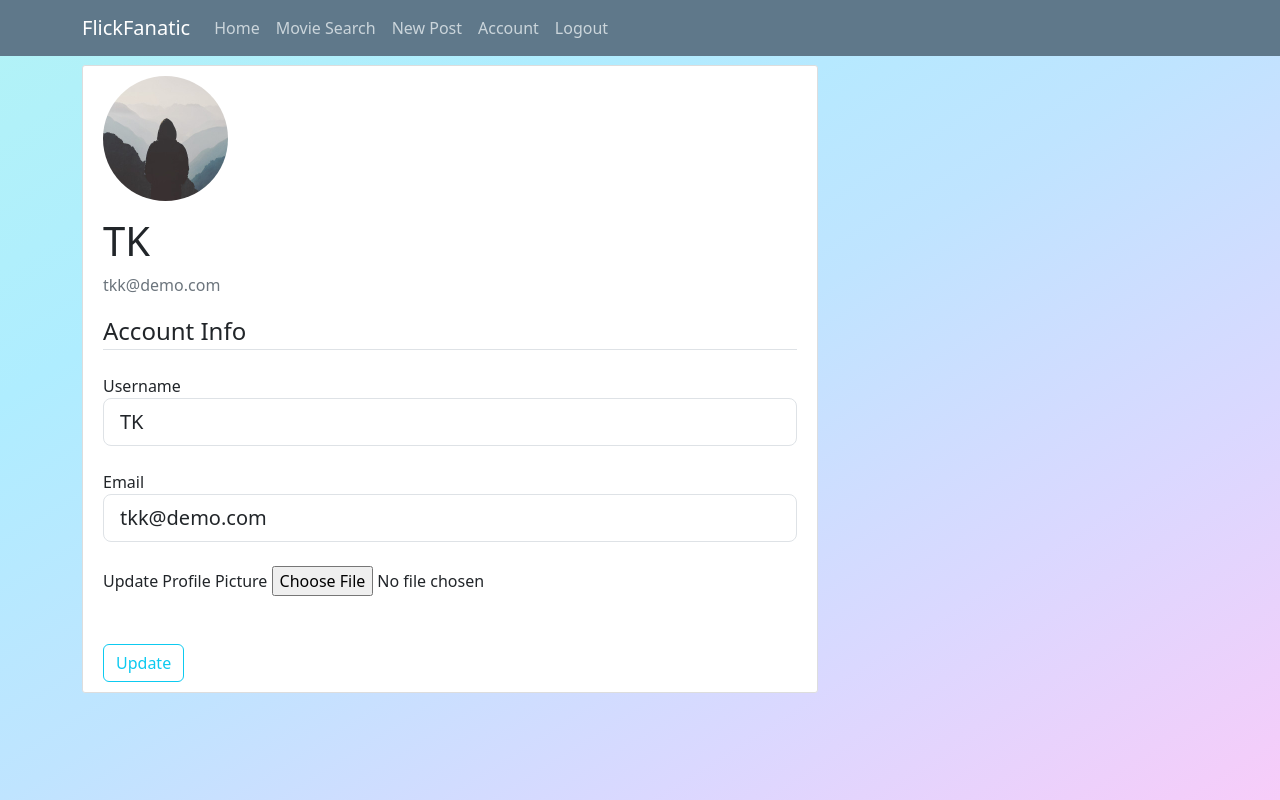
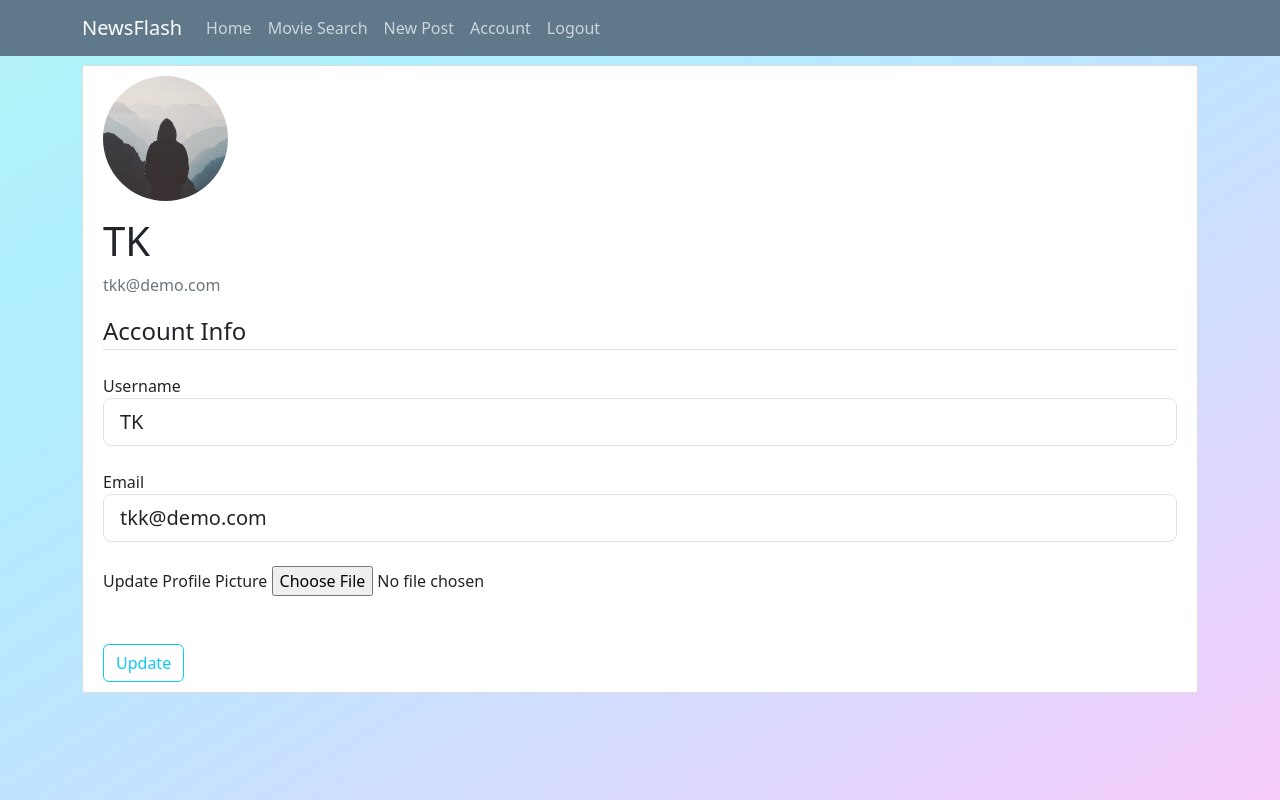
Before and after one commit to T-KibCode/MilestoneProject-3, a Flask app: page /account in a window 1280 px wide. Run offline with Flask 3, Linux system fonts and the light colour scheme; a user stored in the database is signed in; some libraries are stand-ins or nearby versions.

Commit message:
<fix> created requirements.txt
Signed-off-by: T-KibCode <tkibirige94@gmail.com>

```diff
--- a/flickfanatic/templates/base.html
+++ b/flickfanatic/templates/base.html
@@ -16,14 +16,14 @@
     <header class="site-header">
       <nav class="navbar navbar-expand-md navbar-dark bg-steel fixed-top">
         <div class="container">
-          <a class="navbar-brand mr-4" href="/">FlickFanatic</a>
+          <a class="navbar-brand mr-4" href="/">NewsFlash</a>
           <button class="navbar-toggler" type="button" data-bs-toggle="collapse" data-bs-target="#navbarSupportedContent" aria-controls="navbarSupportedContent" aria-expanded="false" aria-label="Toggle navigation">
             <span class="navbar-toggler-icon"></span>
           </button>
           <div class="collapse navbar-collapse justify-content-end-collapse" id="navbarSupportedContent">
             <div class="navbar-nav mr-auto">
               <a class="nav-item nav-link" href="{{ url_for('home') }}">Home</a>
-              <a class="nav-item nav-link" href="{{ url_for('search') }}">Movie Search</a>
+              <a class="nav-item nav-link disabled" href="{{ url_for('search') }}">Movie Search</a>
             </div>
             <div class="navbar-nav">
               {% if current_user.is_authenticated %}
@@ -41,7 +41,7 @@
     </header>
     <main role="main" class="container">
       <div class="row">
-        <div class="col-md-8">
+        <div class="col-md-12">
           {% with messages = get_flashed_messages(with_categories=true) %}
             {% if messages %}
               {% for category, message in messages %}
```
Also changed, not shown: requirements.txt (+11 -49 lines).
